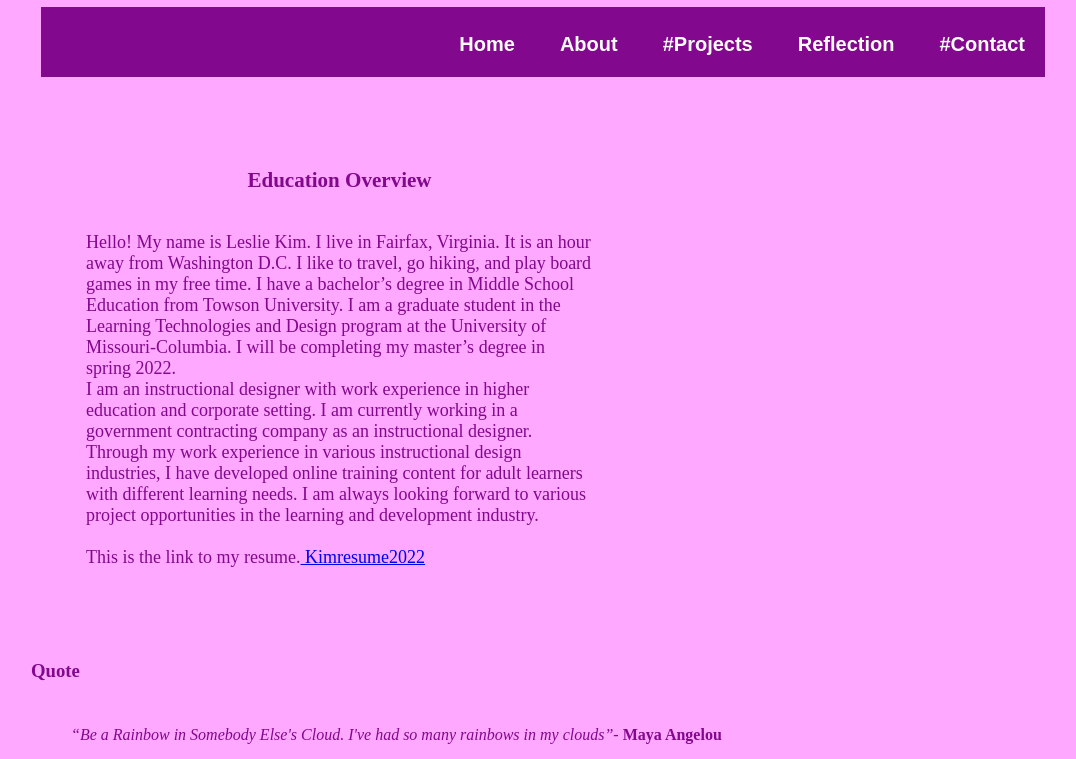
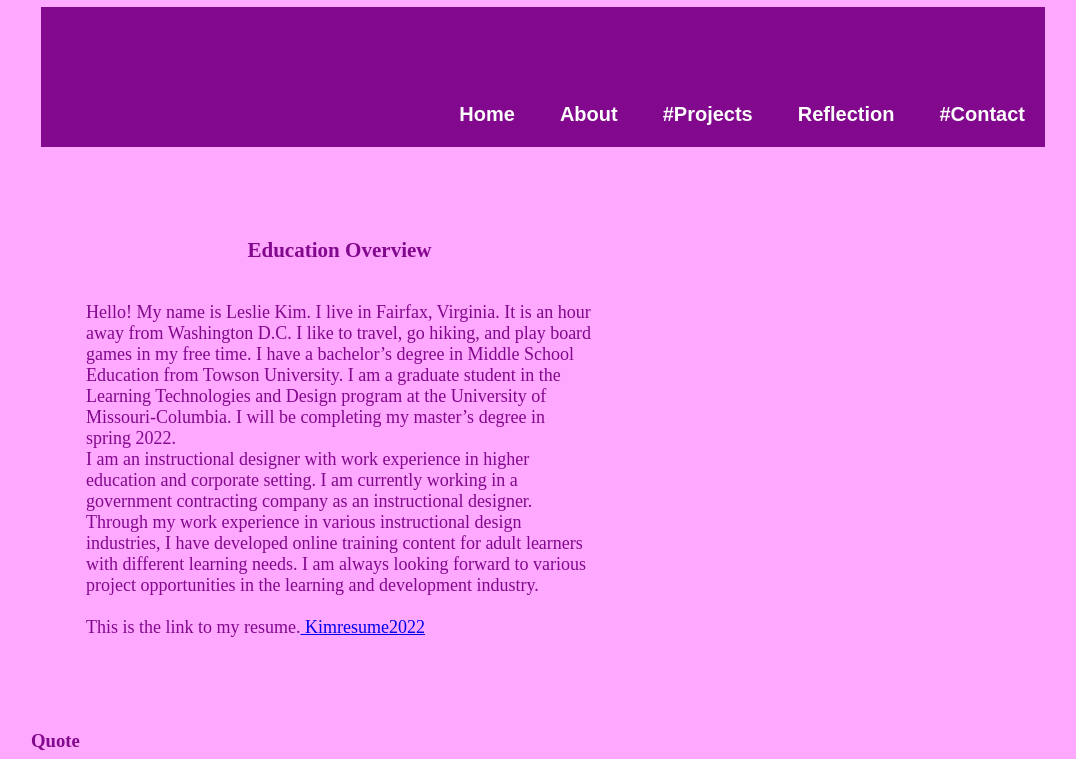
Before and after one commit to riversong212/riversong212.github.io, a plain HTML site: page islt_7310/HTML Practice.html in a window 1280 px wide. Shown: the part 108-867 px from the top of the page, without its empty margins (107-1183 px from the left). Drawn offline with Linux system fonts and the light colour scheme.

Commit message:
Add files via upload

```diff
--- a/islt_7310/HTML Practice.html
+++ b/islt_7310/HTML Practice.html
@@ -34,6 +34,7 @@
 </div>
 <div class="Navigation">
 <main>
+    <nav class="navbar"></nav>
     <label for="input-hamburger" class="hamburger"></label>
     <input type="checkbox" id="input-hamburger" hidden>
 
```
